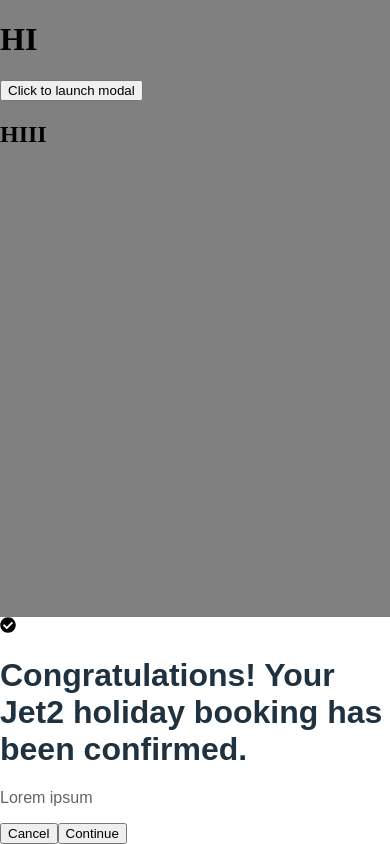
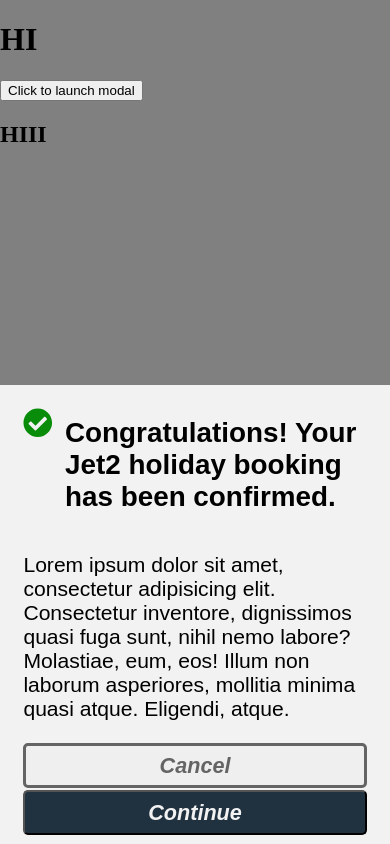
Before and after one commit to oddaaron00/jet2assessment, a Vue app: page / in a window 390 px wide. Both pictures are taken after a click on the button "Click to launch modal". Built offline with nearby package versions, Linux system fonts and the light colour scheme.

Commit message:
Add mobile styling

```diff
--- a/src/components/Modal.vue
+++ b/src/components/Modal.vue
@@ -1,18 +1,18 @@
 <template>
-  <div class="modal__container">
   <div class="modal">
-      <header class="modal__header">
-        <font-awesome-icon icon="check-circle"/>
-        <h1 class="modal__text modal__text--heading">
+    <div class="main-container">
+      <header class="header">
+          <font-awesome-icon class="img" icon="check-circle"/>
+          <h1 class="heading">
             Congratulations! Your Jet2 holiday booking has been confirmed.
           </h1>
       </header>
-      <main class="modal__body">
-        <p class="modal__text modal__text--para">Lorem ipsum</p>
+      <main class="body">
+        <p class="body-text">Lorem ipsum dolor sit amet, consectetur adipisicing elit. Consectetur inventore, dignissimos quasi fuga sunt, nihil nemo labore? Molastiae, eum, eos! Illum non laborum asperiores, mollitia minima quasi atque. Eligendi, atque.</p>
       </main>
-      <footer class="modal__footer">
-        <button class="modal__button modal__button--cancel">Cancel</button>
-        <button class="modal__button modal__button--continue">Continue</button>
+      <footer class="footer">
+        <button class="cancel-button">Cancel</button>
+        <button class="continue-button">Continue</button>
       </footer>
     </div>
   </div>
@@ -28,22 +28,69 @@
 @use "../assets/globals";
 
 .modal {
-    &__container {
-        background-color: white;
+  background-color: #f2f2f2;
   position: fixed;
   bottom: 0;
   width: 100%;
+
+  .main-container {
+    margin: auto;
+    width: 88%;
   }
 
-    &__text {
-        font-family: globals.$font-stack;
+  .header {
+    padding-top: 14px;
+    display: flex;
+    flex-direction: row;
 
-        &--heading {
-            color: globals.$primary-color;
+    .img {
+      color: #098c09;
+      font-size: 3.5vh;
+      padding-right: 12px;
+      padding-top: 9px;
     }
 
-        &--para {
+    .heading {
+      font-family: globals.$font-stack;
+      font-size: 3.3vh;
+    }
+
+  }
+
+  .body {
+      .body-text {
+        font-family: globals.$font-stack;
+        font-size: 2.5vh;
+      }
+    }
+
+    .footer {
+      display: flex;
+      flex-direction: column;
+
+      .cancel-button {
+        border: 3px solid globals.$secondary-color;
+        border-radius: 5px;
+        width: 100%;
+        height: 45px;
         color: globals.$secondary-color;
+        font-size: 2.56vh;
+        font-weight: bolder;
+        font-style: italic;
+        margin: 1px auto;
+      }
+
+      .continue-button {
+        background-color: globals.$primary-color;
+        border-radius: 5px;
+        width: 100%;
+        height: 45px;
+        color: #f2f2f2;
+        margin: 1px auto;
+        font-size: 2.56vh;
+        font-weight: bolder;
+        font-style: italic;
+        margin-bottom: 9px;
       }
     }
 }
```
Lines whose indentation alone changed are shown as unchanged.
